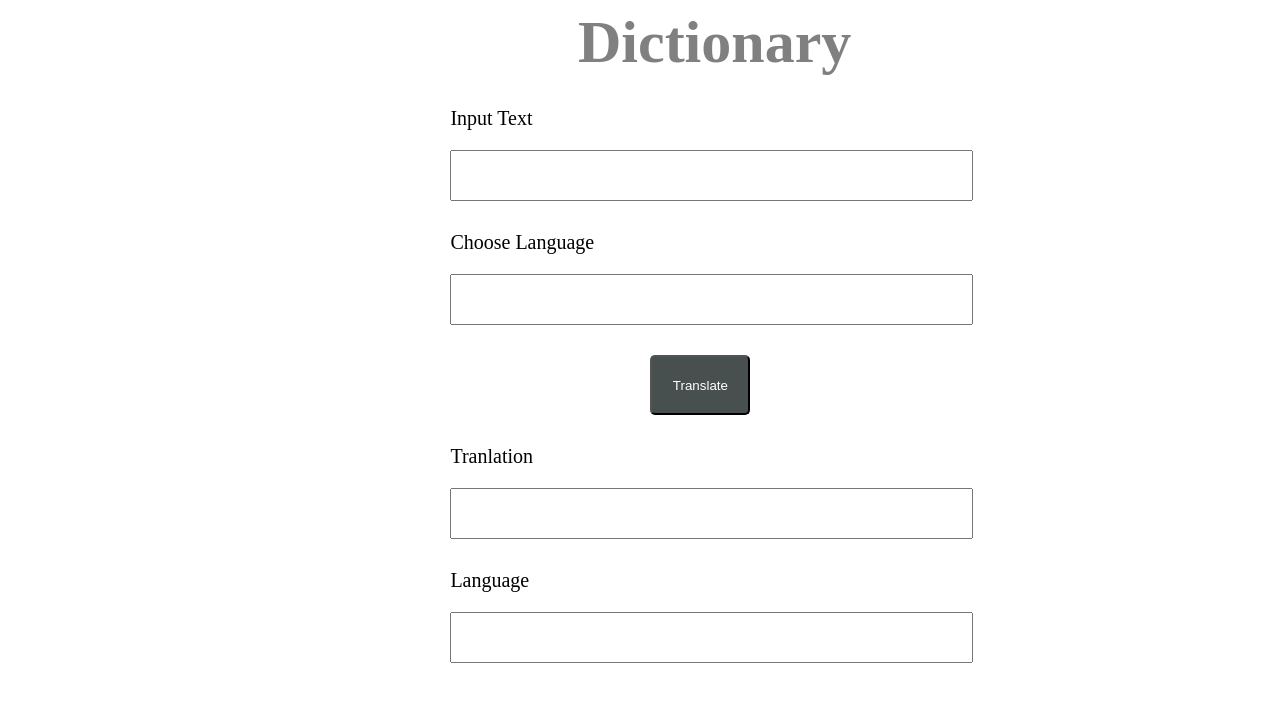
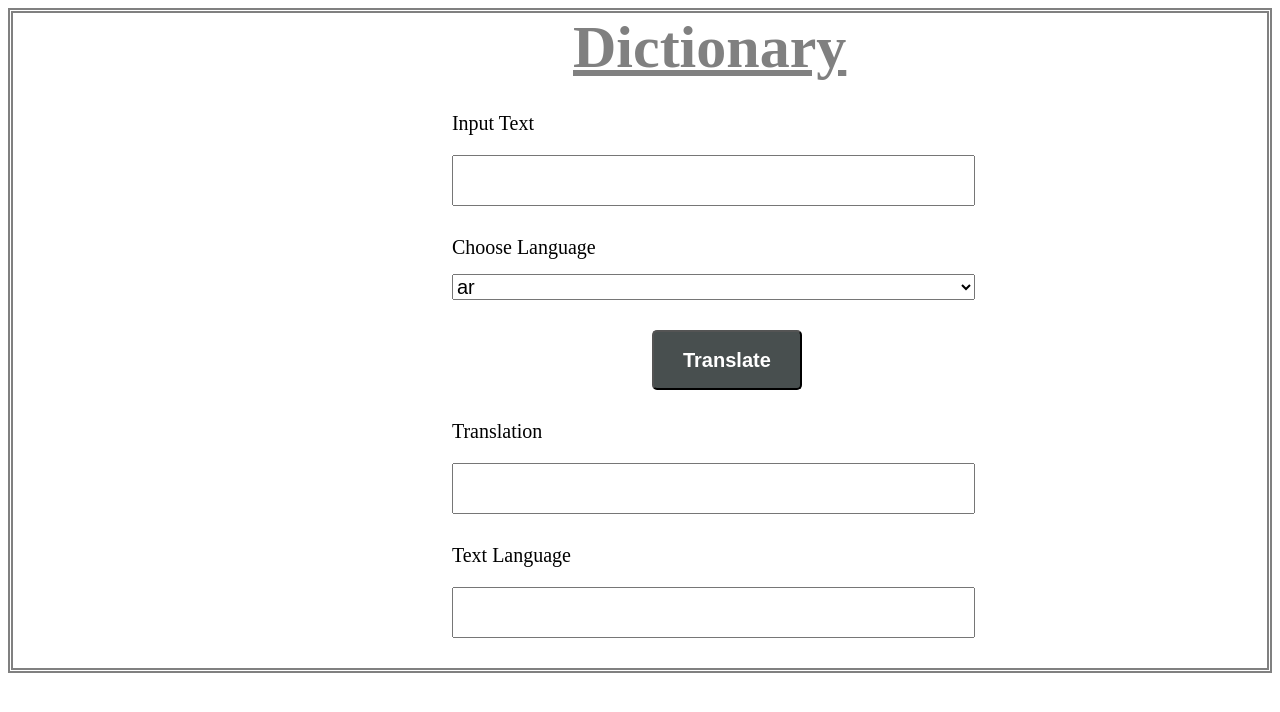
Before and after one commit to fack2/dictionaryApplication, a plain HTML site: page index.html in a window 1280 px wide. Drawn offline with Linux system fonts and the light colour scheme; files that its build step writes are made by us from their sources.

Commit message:
index.html & style.css

```diff
--- a/index.html
+++ b/index.html
@@ -3,7 +3,7 @@
   <head>
     <meta charset="utf-8" />
     <title>Dictionary</title>
-    <link rel="stylesheet" type="text/css" href="style.css" />
+    <link rel="stylesheet" type="text/css" href="puplic/style.css" />
   </head>
   <body>
     <header class="title">Dictionary</header>
@@ -11,14 +11,22 @@
       <label for="input"> Input Text</label>
       <input name="input-text" id="input" type="text" />
       <label for="input-language"> Choose Language </label>
-      <input name="input-Language" id="inputLang" type="text" />
+      <select class="inputLang">
+        <option value="Arabic">ar</option>
+        <option value="English">en</option>
+        <option value="German">de</option>
+        <option value="russian">ru</option>
+        <option value="French">fr</option>
+      </select>
+
+      <!-- <input name="input-Language" id="inputLang" type="text" /> -->
 
       <button type="button" name="button" id="translate">Translate</button>
 
-      <label for="translation"> Tranlation</label>
+      <label for="translation"> Translation</label>
       <input name="translation-text" id="translation" type="text" />
 
-      <label for="language"> Language</label>
+      <label for="language"> Text Language</label>
       <input name="detect-language" id="dectedLang" type="text" />
     </div>
   </body>
--- a/puplic/style.css
+++ b/puplic/style.css
@@ -1,26 +1,46 @@
+body {
+  border: double;
+  border-width: thick;
+  border-color: gray;
+}
 .title {
   color: gray;
   font-weight: bold;
   font-size: 60px;
-  padding-left: 570px;
+  padding-left: 560px;
   padding-bottom: 30px;
+  text-decoration: underline;
 }
+
+/* header {
+  background-image: url("");
+  height: 350px;
+  background-size: cover;
+  background-repeat: no-repeat;
+
+} */
 button {
   height: 60px;
-  width: 100px;
+  width: 150px;
   color: #fff;
   background: #484f4f;
   border-radius: 5px;
   /* align-items: center; */
   margin-bottom: 30px;
   margin-left: 200px;
+  font-weight: bold;
+  font-size: 20px;
 }
-
+button:hover {
+  text-shadow: 0px 0px 6px rgba(255, 255, 255, 1);
+  -webkit-box-shadow: 0px 5px 40px -10px rgba(0, 0, 0, 0.57);
+  -moz-box-shadow: 0px 5px 40px -10px rgba(0, 0, 0, 0.57);
+  transition: all 0.4s ease 0s;
+}
 div {
   display: grid;
   width: 300px;
   margin-left: 35%;
-  border: black;
 }
 label {
   font-size: 20px;
@@ -30,3 +50,9 @@ input {
   margin-bottom: 30px;
   margin-top: 20px;
 }
+
+.inputLang {
+  font-size: 20px;
+  margin-bottom: 30px;
+  margin-top: 15px;
+}
```
Also changed, not shown: puplic/index.html (deleted).
